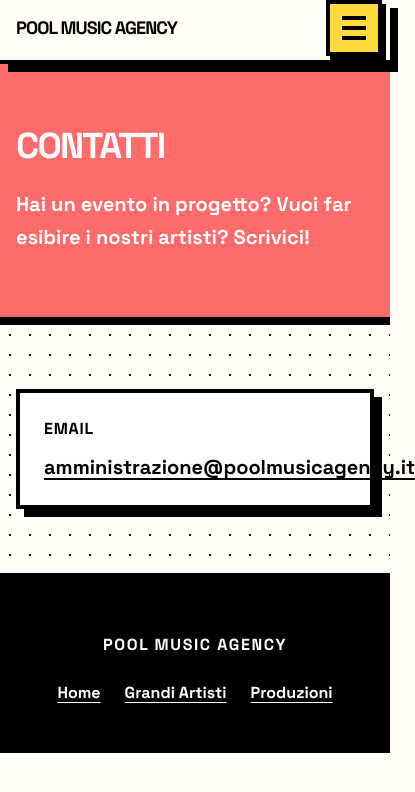
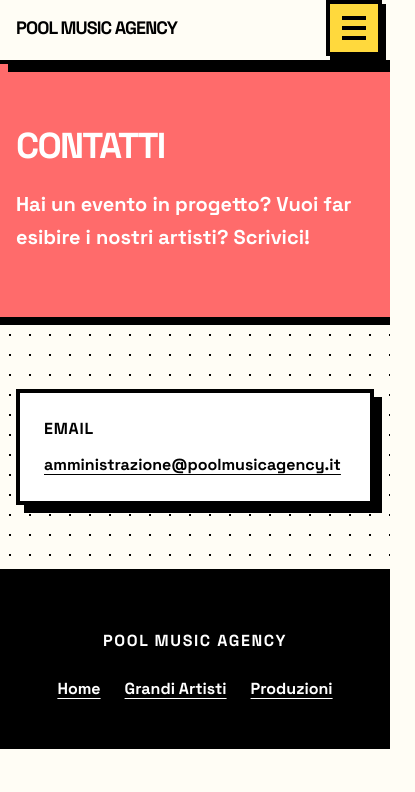
Before and after one commit to thapullover/poolmusicagency, a Next.js app: page /contatti in a window 390 px wide. Shown: the top 792 px of the page, 415 px wide, since content can reach past the window. Built offline with nearby package versions, Linux system fonts and the light colour scheme.

Commit message:
descrizione

```diff
--- a/src/app/contatti/page.tsx
+++ b/src/app/contatti/page.tsx
@@ -24,7 +24,7 @@
             </p>
             <a
               href="mailto:amministrazione@poolmusicagency.it"
-              className="mt-3 block font-black text-xl sm:text-2xl text-neo-ink underline underline-offset-4 transition-colors hover:text-neo-accent"
+              className="mt-3 block font-black text-base sm:text-xl md:text-2xl text-neo-ink underline underline-offset-4 transition-colors hover:text-neo-accent break-words"
             >
               amministrazione@poolmusicagency.it
             </a>
```
